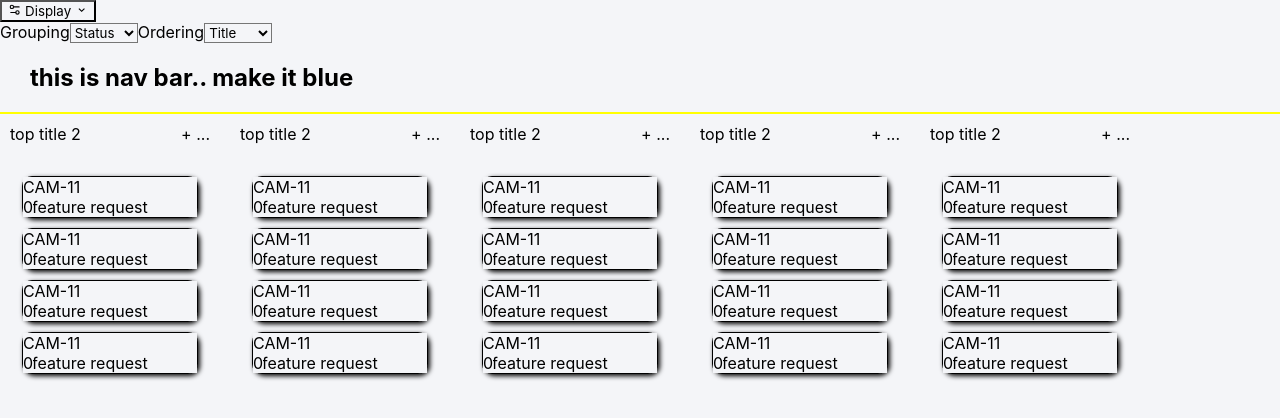
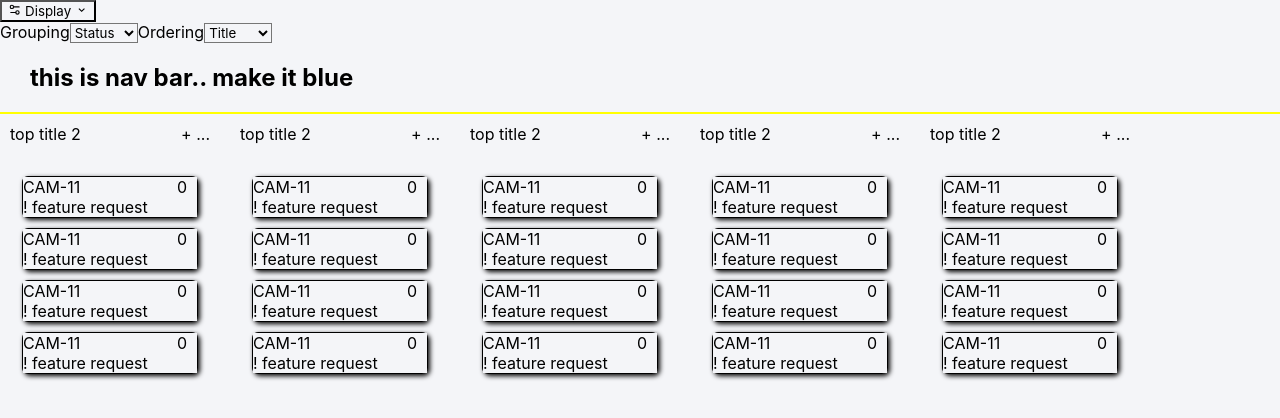
Before and after one commit to AdityaBaxla/kanban-board-assignment, a React (Create React App) app: page / in a window 1280 px wide. Shown: the top 418 px of the page. Built offline with nearby package versions, Linux system fonts and the light colour scheme.

Commit message:
added card component

```diff
--- a/src/components/card/Card.css
+++ b/src/components/card/Card.css
@@ -1,10 +1,16 @@
 .card{
+    position: relative;
+    background-color: white;
     border: 1px solid black;
-    border-radius: 10px;
+    border-radius: 6px;
     box-shadow: 2px 2px 5px black ;
+    display: flex;
+    flex-direction: column;
 }
 
 .profile{
     position: absolute;
+    top: 0;
+    right: 10px;
 
 }
```
Also changed, not shown: 1 other file (tests, documents, lock files or other folders).
